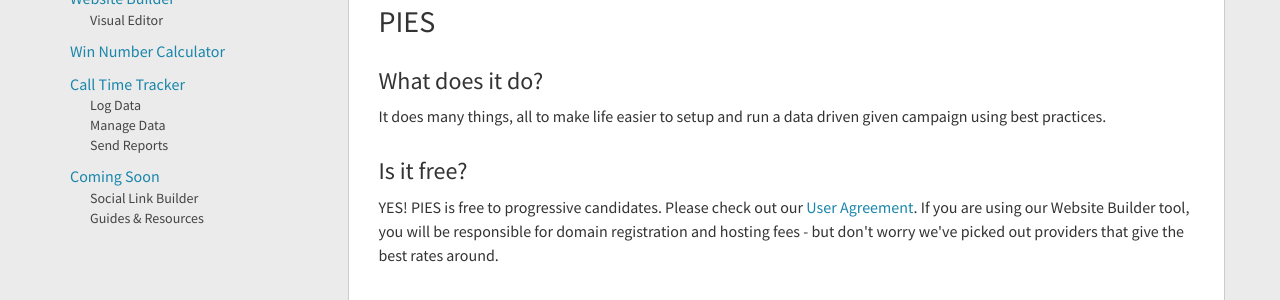
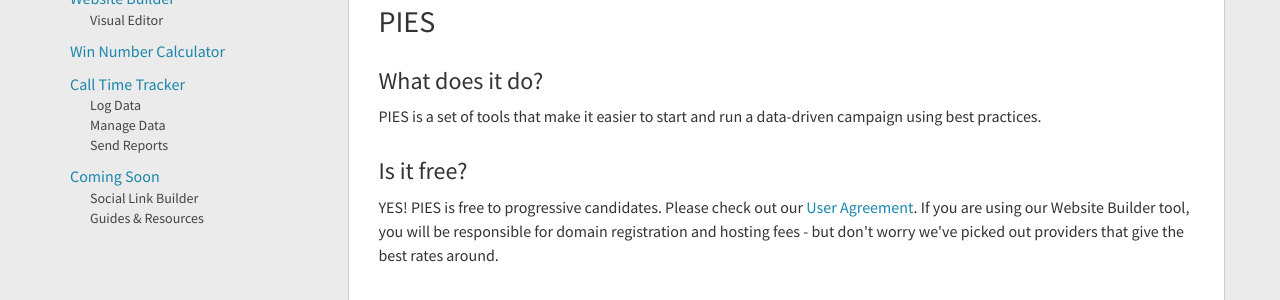
Before and after one commit to boldprogressives/pies-public-site, a Jekyll site: the page built from faq.html, in a window 1280 px wide and 900 px high. Shown: the part 275-575 px from the top of the window. Built offline with Jekyll 4.4.1, drawn with Linux system fonts in a browser that asks for light colours.

Commit message:
fix What does it do?
somehow missed replacing this

```diff
--- a/faq.html
+++ b/faq.html
@@ -41,7 +41,7 @@ description:
       	<h1>Frequently Asked Questions</h1>
       	<h2 id="pies">PIES</h2>
       	<h3 id="what_is_pies">What does it do?</h3>
-      	<p> It does many things, all to make life easier to setup and run a data driven given campaign using best practices.
+      	<p>PIES is a set of tools that make it easier to start and run a data-driven campaign using best practices.
       	</p>
 
       	<!-- <h3>How does is work?</h3>
```
